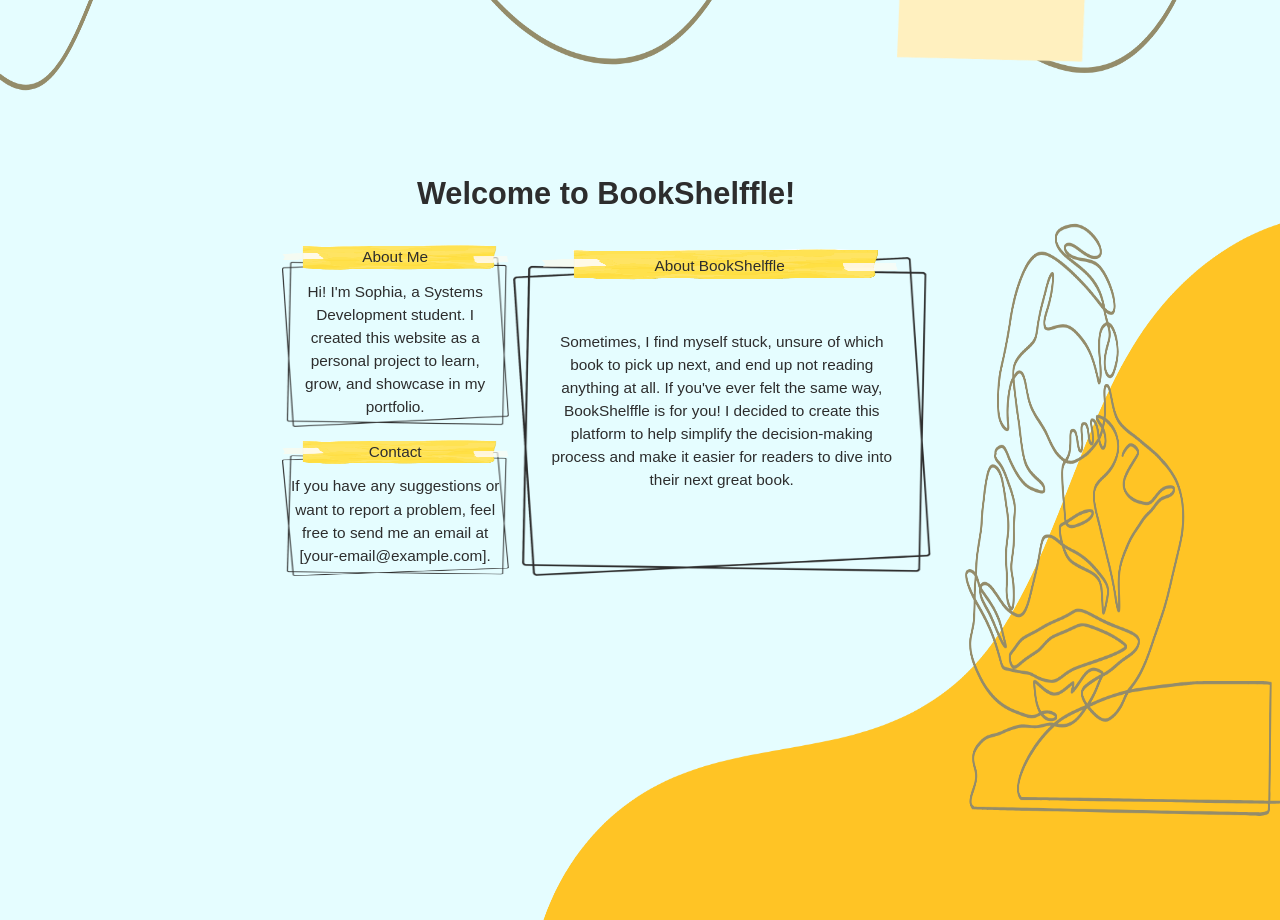
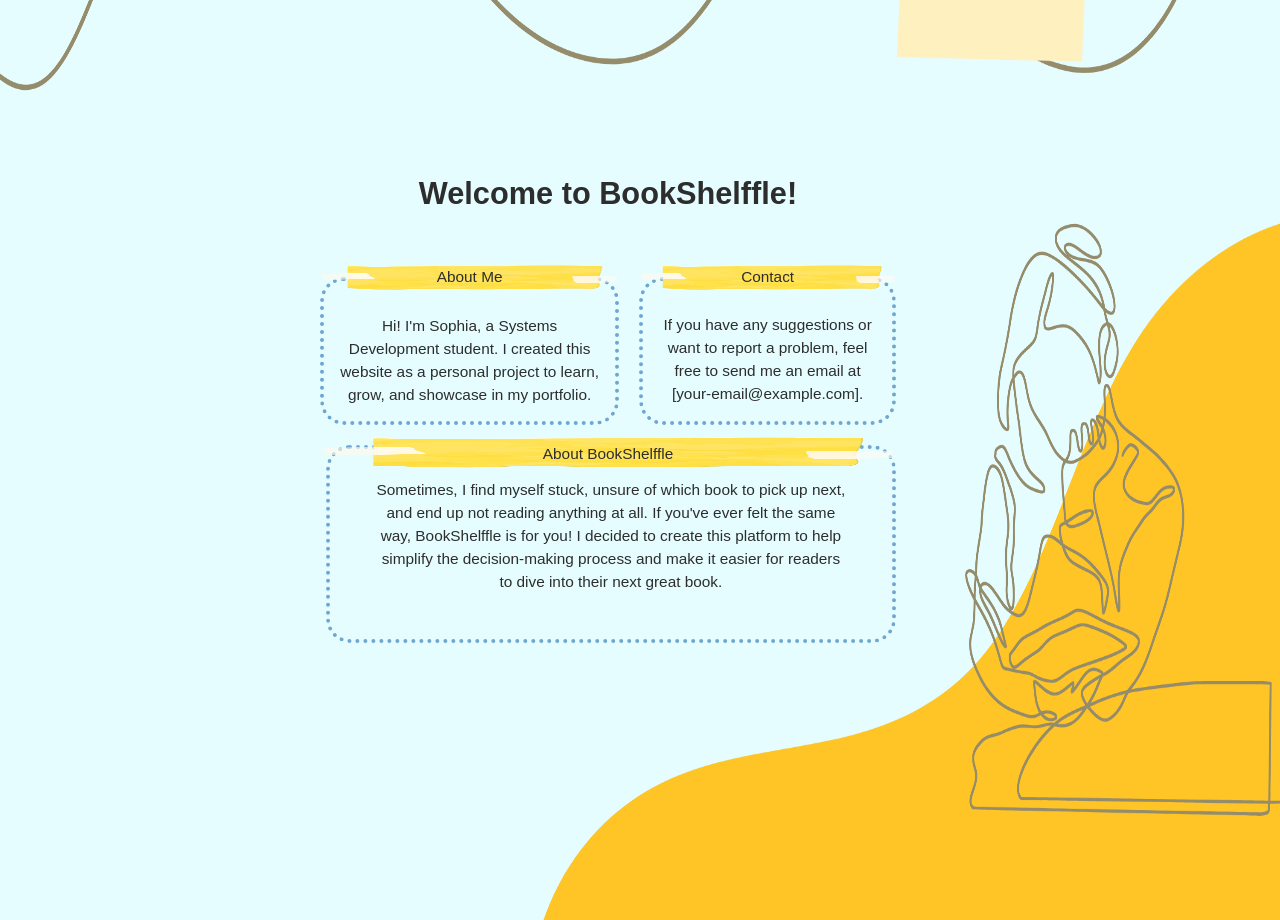
Before and after one commit to sophialaurans/bookshelffle, a Next.js app in the folder frontend/: page / in a window 1280 px wide. Shown: the part 2280-3200 px from the top of the page. Built offline with nearby package versions, Linux system fonts and the light colour scheme; a web font is replaced by a local one.

Commit message:
fix: fix build log errors

```diff
--- a/frontend/src/app/page.js
+++ b/frontend/src/app/page.js
@@ -36,12 +36,12 @@ export default function Home() {
       } else if (scrollTop <= homeHeight && isOpen) {
         menu.style.pointerEvents = 'auto';
       } else {
-        setIsOpen(!isOpen);
+        setIsOpen(prev => !prev); // Usar função dentro do setState para evitar dependência direta
       }
     };
 
     window.addEventListener("scroll", handleScroll);
-  }, []);
+  }, [isOpen]);
 
   // Fetch authors based on user input
   const fetchAuthors = async (query) => {
@@ -279,7 +279,7 @@ export default function Home() {
                   &nbsp;for the ultimate surprise!
               </p>
               <p className="py-[3vh]">
-                Now you don't have to decide on your own ;)
+                {`Now you don't have to decide on your own ;)`}
               </p>
             </div>
             <div className="flex gap-10 justify-center flex-wrap text-black">
@@ -333,7 +333,7 @@ export default function Home() {
           >
             <h1 className="text-[2em] py-6 font-bold">Shuffle</h1>
             <p>Looking for a book on a specific subject, author, or genre? Select it and shuffle.</p>
-            <p>Or simply shuffle if you're not sure where to start.</p>
+            <p>{`Or simply shuffle if you're not sure where to start.`}</p>
 
             <div className="flex justify-between pt-[2vh] flex-wrap">
               {/* Author Input */}
@@ -446,7 +446,13 @@ export default function Home() {
               {result.title && !loading && !resultError ?
                 <div className="flex gap-5 h-[27vh] bg-no-repeat bg-[length:100%_100%]">
                   <div className="w-[9vw] h-[100%]">
-                    <img src={result.thumbnail} alt="Book Cover" className="min-h-[70%]"/>
+                    <Image
+                        src={result.thumbnail}
+                        width={1000}
+                        height={1000}
+                        alt="Book Cover"
+                        className="min-h-[70%]"
+                      />
                   </div>
                   <div className="text-left flex flex-col h-[25vh] w-[100%] justify-between">
                     <p>Title: {result.title}</p>
@@ -494,7 +500,7 @@ export default function Home() {
         </section> : <section
           className="pl-[25vw] pr-[5vw] flex flex-col items-center place-self-center justify-evenly content-center text-center h-[100vh] w-[100vw]"
         >
-          <h3>USER'S PERSONAL BOOKSHELF</h3>
+          <h3>{`USER'S PERSONAL BOOKSHELF`}</h3>
           <div className="flex">
             <div className="w-[9vw] h-[27vh] bg-gray-200 hover:translate-y-[-1vh] hover:z-10"></div>
             <div className="w-[9vw] h-[27vh] bg-gray-300 -ml-[5vw] hover:translate-y-[-1vh] hover:z-10"></div>
@@ -526,38 +532,33 @@ export default function Home() {
         </section>}
         <section
           id="about"
-          className="pl-[22vw] flex flex-col pt-[4%] gap-[10vh] h-[100vh] bg-right bg-[length:100%_100%]"
+          className="pl-[25vw] pr-[30vw] flex flex-col pt-[4%] gap-[10vh] h-[100vh] bg-right bg-[length:100%_100%]"
           style={{backgroundImage: "url('/bg4.png')"}}
         >
-          <div className="w-[65%] flex flex-col content-left text-center">
+          <div className="text-center flex flex-col gap-5">
             <p className="font-bold text-[2em] mb-[5vh]">Welcome to BookShelffle!</p>
-            <div className="flex">
-              <div className="min-w-[35%] max-w-[17vw] flex flex-col gap-5">
+              <div className="min-w-[35%] flex gap-5">
                 <div className="relative">
                   <div className="h-[2vw] w-[100%] bg-[length:100%_100%] absolute -top-3"
                     style={{backgroundImage: "url('/marker2.png')"}}
                   >About Me</div>
-                  <p className="bg-[length:100%_100%] p-[4%] pt-[10%] mb-[2%] content-center"
-                    style={{backgroundImage: "url('/border.png')"}}>Hi! I'm Sophia, a Systems Development student. I created this website as a personal project to learn, grow, and showcase in my portfolio.</p>
+                  <p className="h-[100%] border-4 border-dotted border-[#70a7d1] rounded-3xl p-[4%] pt-[10%] mb-[2%] content-center">{`Hi! I'm Sophia, a Systems Development student. I created this website as a personal project to learn, grow, and showcase in my portfolio.`}</p>
                 </div>
                 <div className="relative">
                   <div className="h-[2vw] w-[100%] bg-[length:100%_100%] absolute -top-3"
                     style={{backgroundImage: "url('/marker2.png')"}}
                   >Contact</div>
-                  <p className="bg-[length:100%_100%] p-[4%] pt-[10%] content-center"
-                    style={{backgroundImage: "url('/border.png')"}}>If you have any suggestions or want to report a problem, feel free to send me an email at [your-email@example.com].</p>
+                  <p className="h-[100%] border-4 border-dotted border-[#70a7d1] rounded-3xl p-[4%] pt-[10%] content-center">If you have any suggestions or want to report a problem, feel free to send me an email at [your-email@example.com].</p>
                 </div>
               </div>
-              <div className="relative">
-                <div className="h-[2.5vw] w-[28vw] bg-[length:100%_100%] absolute -top-2 left-[50%] -translate-x-[50%] content-center"
+              <div className="relative self-center">
+                <div className="h-[2.5vw] w-[100%] bg-[length:100%_100%] absolute -top-2 left-[50%] -translate-x-[50%] content-center"
                       style={{backgroundImage: "url('/marker2.png')"}}
                 >About BookShelffle</div>
-                <p className="h-[100%] bg-[length:100%_100%] p-[8%] pt-[5%] ml-[1%] content-center"
-                  style={{backgroundImage: "url('/border.png')"}}>Sometimes, I find myself stuck, unsure of which book to pick up next, and end up not reading anything at all. If you've ever felt the same way, BookShelffle is for you!
-                  I decided to create this platform to help simplify the decision-making process and make it easier for readers to dive into their next great book.
+                <p className="border-4 border-dotted border-[#70a7d1] rounded-3xl p-[8%] pt-[5%] ml-[1%] content-center">{`Sometimes, I find myself stuck, unsure of which book to pick up next, and end up not reading anything at all. If you've ever felt the same way, BookShelffle is for you!
+                  I decided to create this platform to help simplify the decision-making process and make it easier for readers to dive into their next great book.`}
                 </p>
               </div>
-            </div>
           </div>
         </section>
       </main>
```
